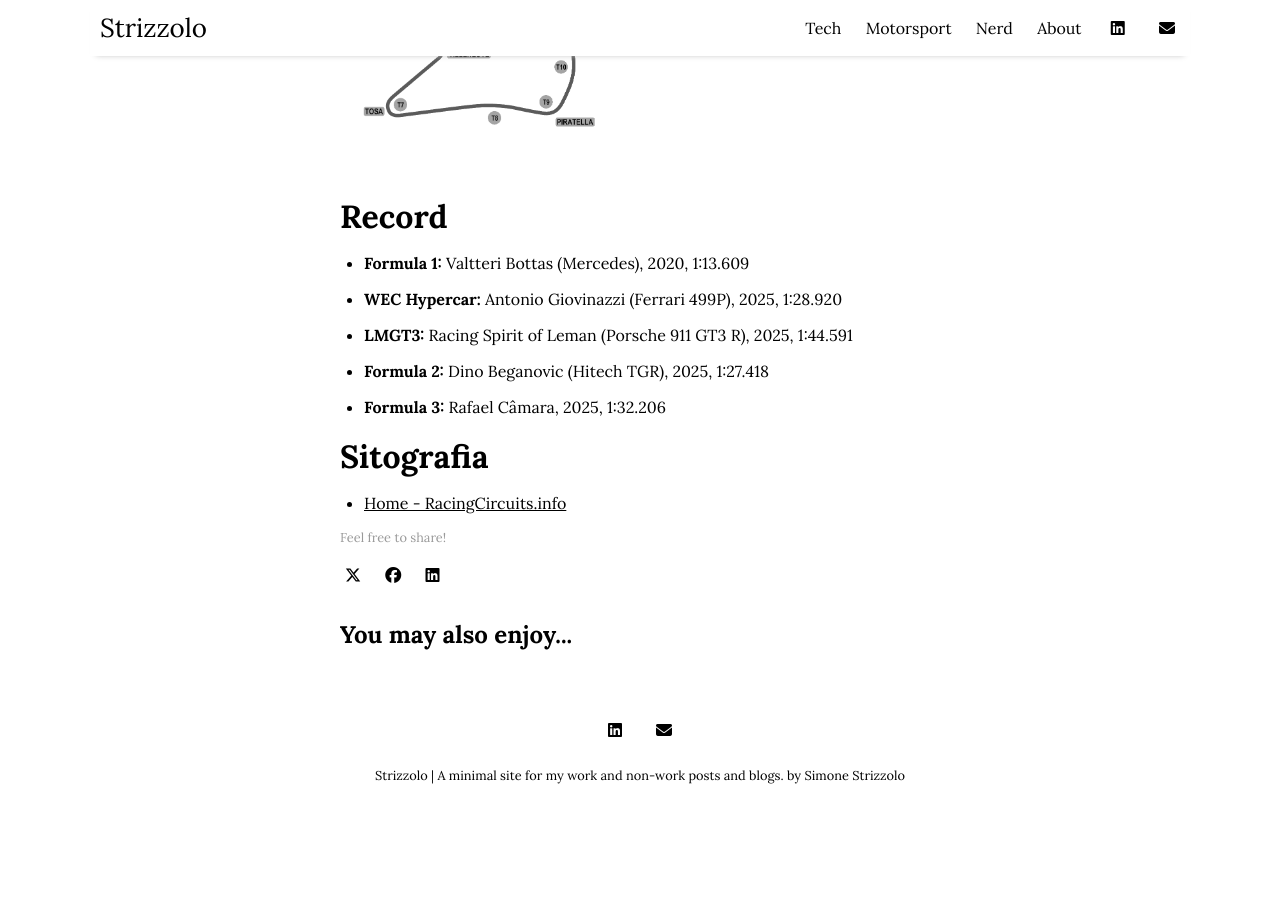
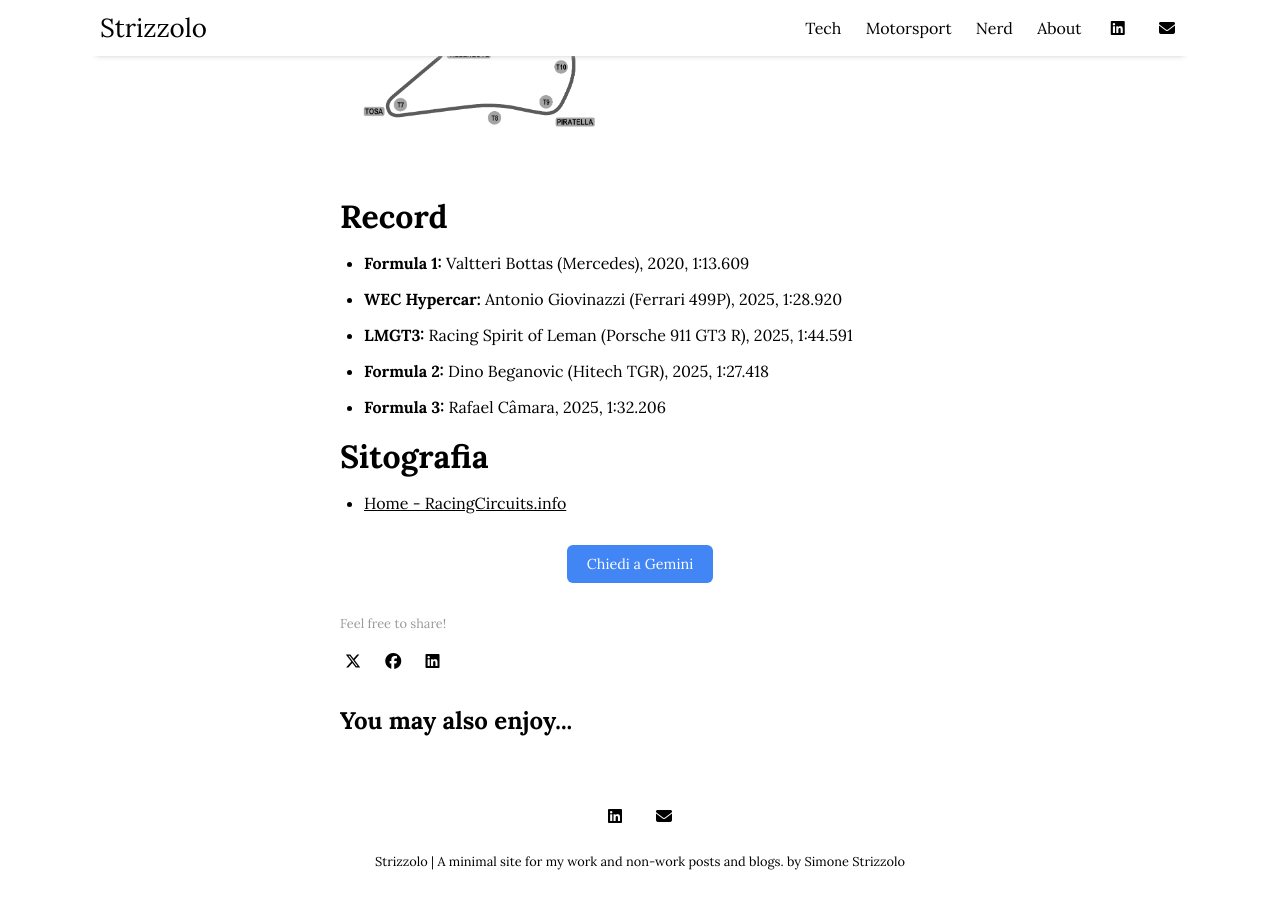
Before and after one commit to SimoneStrizzolo/simonestrizzolo.github.io, a Jekyll site: the page built from _posts/2026-05-25-imola.md, in a window 1280 px wide and 900 px high, scrolled down 3100 px. Built offline with Jekyll 4.4.1, drawn with Linux system fonts in a browser that asks for light colours; before the commit the page ends 3914 px from its top, so only the background shows below that.

Commit message:
feat: bottone Chiedi a Gemini in fondo ad ogni post

```diff
--- a/_layouts/post.html
+++ b/_layouts/post.html
@@ -17,6 +17,11 @@ layout: default
   <article>
     {{ content }}
   </article>
+  <div style="margin:2rem 0; text-align:center;">
+    <a href="https://gemini.google.com/app?q=Riassumimi questo articolo: {{ site.url }}{{ page.url }}" target="_blank" style="display:inline-block; padding:10px 20px; background:#4285f4; color:white; border-radius:6px; text-decoration:none; font-size:0.9rem;">
+      Chiedi a Gemini
+    </a>
+  </div>
   {% if site.hide_post_share != true %}
     {% include post-share.html %}
   {% endif %}
```
